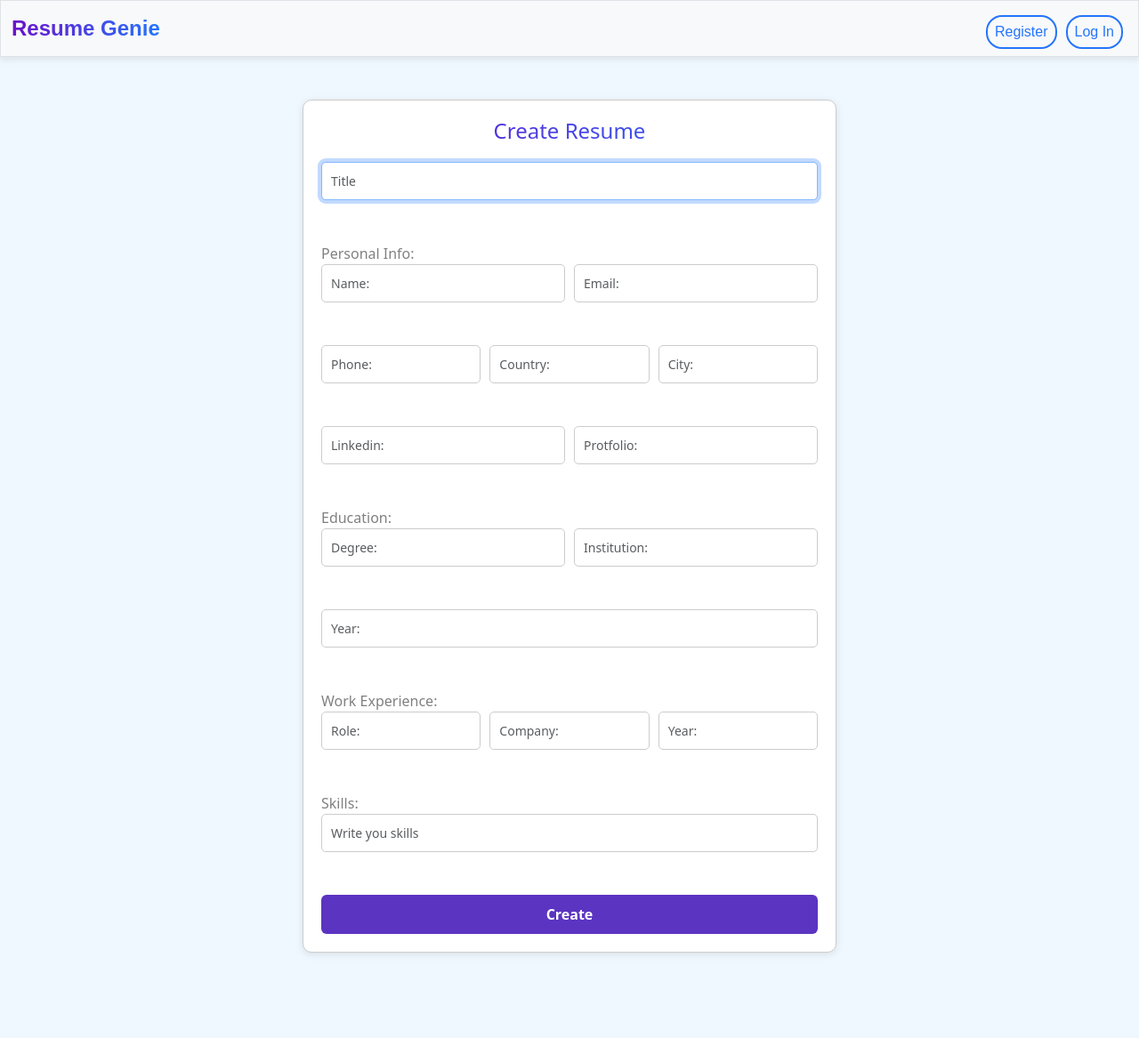
After one commit to GiasuddinvuiyaBD/interactive-resume-builder, a Flask app: page /form in a window 1280 px wide. The commit adds this page. Shown: the whole page at 89% size. Run offline with Flask 3, Linux system fonts and the light colour scheme; some libraries are stand-ins or nearby versions.

Commit message:
add resume form

```diff
--- a/ResumeGenie/app.py
+++ b/ResumeGenie/app.py
@@ -32,6 +32,10 @@ def after_request(response):
 @app.route("/")
 def home():
     return render_template("home.html")
+
+@app.route("/form")
+def form():
+    return  render_template("form.html")
 
 
 @app.route("/login", methods = ["GET", "POST"])
--- a/ResumeGenie/static/css/style.css
+++ b/ResumeGenie/static/css/style.css
@@ -96,7 +96,7 @@ body{
 
 /* -------- Registration From Design Start here --------- */
 
-.register-form{
+.register-form, .resume-form{
     display: flex;
     justify-content: center;
     align-items: center;
@@ -148,6 +148,12 @@ body{
 }
 
 
+/* Resume form */
+#resume-label{
+    display:flex;
+    text-align: left;
+    color: gray;
+}
 
 
 /* Responsive Adjustments */
--- /dev/null
+++ b/ResumeGenie/templates/form.html
@@ -0,0 +1,130 @@
+{% extends "layout.html" %}
+
+{% block title %}
+    form
+{% endblock %}
+
+{% block main %}
+<div class="resume-form">
+    <div class="form-container">
+
+        <h2 class="form-heading">Create Resume</h2>
+
+        <form action="/resume" method="post">
+            <div class="form-group mb-5">
+                <input autocomplete="off" id="title" autofocus class="form-control" name="title" placeholder="Title" type="text">
+                <small class="form-text text-muted"></small>
+            </div>
+            <label id="resume-label">Personal Info:</label>
+            <div class="form-row">
+                <!-- Name and Email Inline -->
+                <div class="col">
+                    <div class="form-group mb-5">
+                        <input autocomplete="off" id="name" autofocus class="form-control" name="name" placeholder="Name: " type="text">
+                        <small class="form-text text-muted"></small>
+                    </div>
+                </div>
+                <div class="col">
+                    <div class="form-group mb-5">
+                        <input autocomplete="off" id="email" class="form-control" name="email" placeholder="Email: " type="text">
+                        <small class="form-text text-muted"></small>
+                    </div>
+                </div>
+            </div>
+            <div class="form-row">
+                <!-- phone country  and city Inline -->
+                <div class="col">
+                    <div class="form-group mb-5">
+                        <input class="form-control" id="phone" name="phone" placeholder="Phone: " type="phone">
+                        <small class="form-text text-muted"></small>
+                    </div>
+                </div>
+                <div class="col">
+                    <div class="form-group mb-5">
+                        <input class="form-control" id="country" name="country" placeholder="Country: " type="text">
+                        <small class="form-text text-muted"></small>
+                    </div>
+                </div>
+                <div class="col">
+                    <div class="form-group mb-5">
+                        <input class="form-control" id="city" name="city" placeholder="City: " type="text">
+                        <small class="form-text text-muted"></small>
+                    </div>
+                </div>
+            </div>
+            <!-- linkedin and protfolio -->
+            <div class="form-row">
+                <div class="col">
+                    <div class="form-group mb-5">
+                        <input class="form-control" id="linkedin" name="linkedin" placeholder="Linkedin: " type="text">
+                        <small class="form-text text-muted"></small>
+                    </div>
+                </div>
+                <div class="col">
+                    <div class="form-group mb-5">
+                        <input class="form-control" id="protfolio" name="protfolio" placeholder="Protfolio: " type="text">
+                        <small class="form-text text-muted"></small>
+                    </div>
+                </div>
+            </div>
+            <!-- skills  -->
+            <label id="resume-label">Education:</label>
+             <div class="form-row">
+                <div class="col">
+                    <div class="form-group mb-5">
+                        <input class="form-control" id="degree" name="degree" placeholder="Degree: " type="text">
+                        <small class="form-text text-muted"></small>
+                    </div>
+                </div>
+                <div class="col">
+                    <div class="form-group mb-5">
+                        <input class="form-control" id="institution" name="institution" placeholder="Institution: " type="text">
+                        <small class="form-text text-muted"></small>
+                    </div>
+                </div>
+             </div>
+             <div class="form-row">
+                <div class="col">
+                    <div class="form-group mb-5">
+                        <input class="form-control" id="year" name="year" placeholder="Year: " type="text">
+                        <small class="form-text text-muted"></small>
+                    </div>
+                </div>
+             </div>
+             <!-- work experience -->
+            <label id="resume-label">Work Experience: </label>
+            <div class="form-row">
+                <div class="col">
+                    <div class="form-group mb-5">
+                        <input class="form-control" id="role" name="role" placeholder="Role: " type="text">
+                        <small class="form-text text-muted"></small>
+                    </div>
+                </div>
+                <div class="col">
+                    <div class="form-group mb-5">
+                        <input class="form-control" id="company" name="company" placeholder="Company: " type="text">
+                        <small class="form-text text-muted"></small>
+                    </div>
+                </div>
+                <div class="col">
+                    <div class="form-group mb-5">
+                        <input class="form-control" id="year" name="year" placeholder="Year: " type="text">
+                        <small class="form-text text-muted"></small>
+                    </div>
+                </div>
+            </div>
+            <!-- skills -->
+            <label id="resume-label">Skills: </label>
+            <div class="form-row">
+                <div class="col">
+                    <div class="form-group mb-5">
+                        <input class="form-control" id="skill" name="skill" placeholder="Write you skills " type="text">
+                        <small class="form-text text-muted"></small>
+                    </div>
+                </div>
+            </div>
+            <button class="btn btn-primary btn-block" type="submit" id="resemeBtn">Create</button>
+        </form>
+    </div>
+</div>
+{% endblock %}
--- a/ResumeGenie/templates/home.html
+++ b/ResumeGenie/templates/home.html
@@ -12,6 +12,6 @@
     <p class="lead text-muted">
         Easily create resumes to stand out using Resume Genie, the quick and easy platform for generating resumes. Choose from thousands of customizable templates to get started.
     </p>
-    <a href="#" class="btn btn-primary btn-lg rounded-pill px-5">Create now</a>
+    <a href="{{ url_for('form') }}" class="btn btn-primary btn-lg rounded-pill px-5">Create now</a>
 </div>
 {% endblock %}
```
Also changed, not shown: ResumeGenie/users_and_resumes.db.
